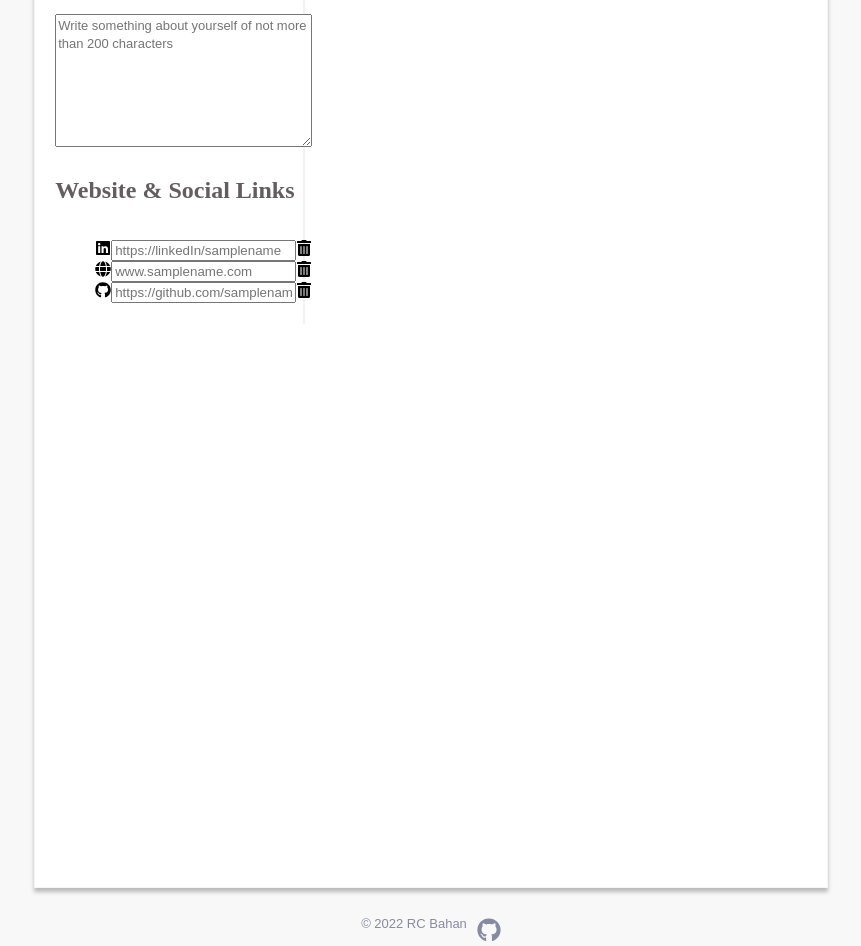
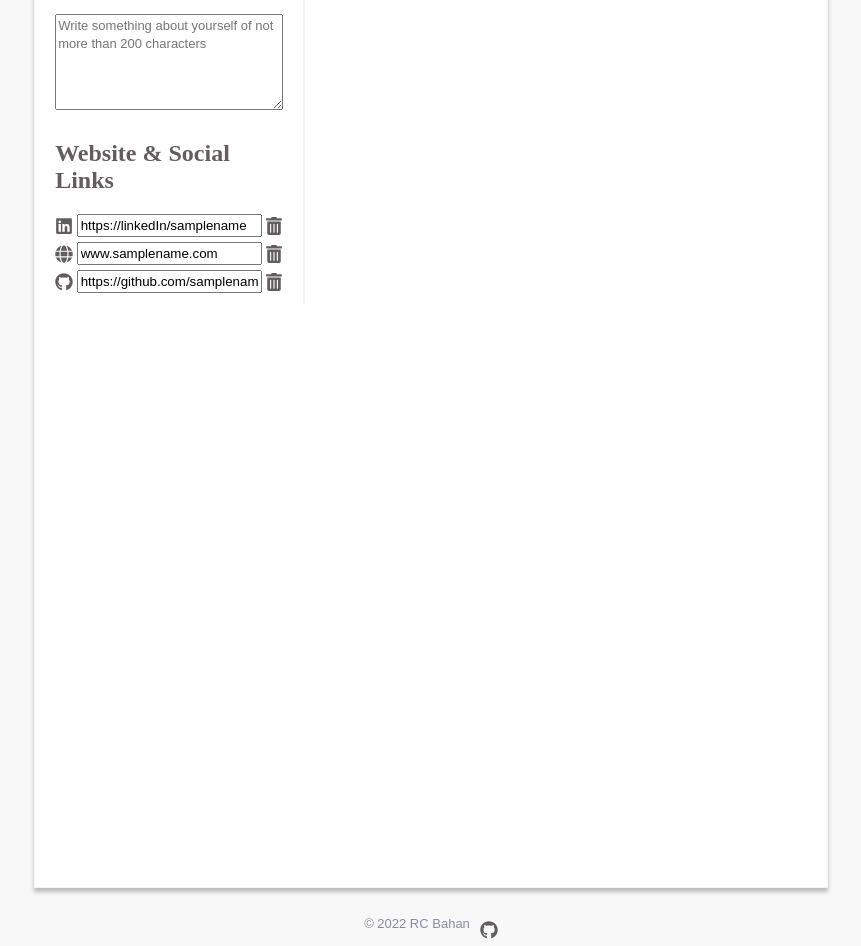
Before and after one commit to rcminerva2394/resume-maker, a React (Create React App) app: page / in a window 1280 px wide. Shown: the part 380-1326 px from the top of the page, without its empty margins (209-1070 px from the left). Built offline with nearby package versions, Linux system fonts and the light colour scheme.

Commit message:
Added input/edit link and delete link featuere

```diff
--- a/src/Theme/GlobalStyle.js
+++ b/src/Theme/GlobalStyle.js
@@ -1,8 +1,6 @@
 import { createGlobalStyle } from "styled-components";
 
 const GlobalStyle = createGlobalStyle`
-
-
 
 * {
     box-sizing: border-box;
@@ -23,6 +21,8 @@ body {
 
 ul {
     list-style-type: none;
+    padding: 0;
+    margin: 0;
 }
 
 a {
@@ -82,5 +82,13 @@ textarea, p {
     margin-top: -3rem;
 }
 
+input {
+    padding: 2rem;
+}
+
+svg {
+    font-size: 18rem;
+    color: ${({theme}) =>theme.colors.darkGray}
+}
 `;
 export default GlobalStyle;
--- a/src/components/BtnGrp/BtnGrp.js
+++ b/src/components/BtnGrp/BtnGrp.js
@@ -28,7 +28,7 @@ const BtnGrp = ({ onEditPrev, onDownload, editState }) => {
 
       {!editState && (
         <Button text="Download" onClick>
-          PDF <FaDownload />
+          PDF <Download/>
         </Button>
       )}
     </BtnGrpWrapper>
@@ -41,4 +41,9 @@ const BtnGrpWrapper = styled.div`
   margin-bottom: 20rem;
 `;
 
+const Download = styled(FaDownload)`
+color: inherit;
+background-color:inherit;
+`
+
 export default BtnGrp;
--- a/src/components/EditForm/AboutMe.js
+++ b/src/components/EditForm/AboutMe.js
@@ -9,8 +9,8 @@ const AboutMe = ({onAboutMe, aboutMe}) => {
       <h2>About Me</h2>
       <textarea
         placeholder="Write something about yourself of not more than 200 characters"
-        rows="7"
-        cols="10"
+        rows="5"
+        cols="7"
         autoCorrect="on"
         maxLength="200"
         value={aboutMe}
--- a/src/components/EditForm/EditForm.js
+++ b/src/components/EditForm/EditForm.js
@@ -6,13 +6,25 @@ import UploadFile from "./UploadFile";
 import AboutMe from "./AboutMe";
 import WebSocList from "./WebSocList";
 
-const EditForm = ({ onChange, photo, onAboutMe, aboutMe, socLinks, onEditSocLink }) => {
+const EditForm = ({
+  onChange,
+  photo,
+  onAboutMe,
+  aboutMe,
+  socLinks,
+  onEditSocLink,
+  onDelLink,
+}) => {
   return (
     <BondPaper>
       <SideBar>
         <UploadFile onChange={onChange} photo={photo}></UploadFile>
         <AboutMe onAboutMe={onAboutMe} aboutMe={aboutMe}></AboutMe>
-        <WebSocList socLinks={socLinks} onEditSocLink={onEditSocLink}></WebSocList>
+        <WebSocList
+          socLinks={socLinks}
+          onEditSocLink={onEditSocLink}
+          onDelLink={onDelLink}
+        ></WebSocList>
       </SideBar>
     </BondPaper>
   );
--- a/src/components/EditForm/WebSocItem.js
+++ b/src/components/EditForm/WebSocItem.js
@@ -10,7 +10,7 @@ import {
   FaTrashAlt,
 } from "react-icons/fa";
 
-const WebSocItem = ({ link, name, onEditSocLink }) => {
+const WebSocItem = ({ id, link, name, onEditSocLink, onDelLink }) => {
   return (
     <WebSocItemWrapper>
       {name === "linkedln" ? (
@@ -22,8 +22,12 @@ const WebSocItem = ({ link, name, onEditSocLink }) => {
       ) : (
         <FaTwitter />
       )}
-      <input placeholder={link} onChange={(e) => onEditSocLink(e.target.value)}></input>
-      <FaTrashAlt />
+      <input
+        placeholder={link}
+        value={link}
+        onChange={(e) => onEditSocLink(e.target.value, id)}
+      ></input>
+      <DelIcon onClick={()=> onDelLink(id)} />
     </WebSocItemWrapper>
   );
 };
@@ -31,5 +35,14 @@ const WebSocItem = ({ link, name, onEditSocLink }) => {
 const WebSocItemWrapper = styled.li`
   display: flex;
   flex-direction: row;
+  justify-content: space-between;
+  margin-bottom: 5rem;
+  align-items: center;
+`;
+
+const DelIcon = styled(FaTrashAlt)`
+  $:hover {
+    color: red;
+  }
 `;
 export default WebSocItem;
--- a/src/components/EditForm/WebSocList.js
+++ b/src/components/EditForm/WebSocList.js
@@ -3,13 +3,20 @@ import React from "react";
 import SectionWrapper from "../Utils/SectionWrapper";
 import WebSocItem from "./WebSocItem";
 
-const WebSocList = ({socLinks, onEditSocLink}) => {
+const WebSocList = ({ socLinks, onEditSocLink, onDelLink }) => {
   return (
     <SectionWrapper>
       <h2>Website & Social Links</h2>
       <ul>
         {socLinks.map((soc) => (
-          <WebSocItem key={soc.id} link={soc.link} name={soc.name} onEditSocLink={onEditSocLink}></WebSocItem>
+          <WebSocItem
+            key={soc.id}
+            id={soc.id}
+            link={soc.link}
+            name={soc.name}
+            onEditSocLink={onEditSocLink}
+            onDelLink={onDelLink}
+          ></WebSocItem>
         ))}
       </ul>
     </SectionWrapper>
--- a/src/components/Main.js
+++ b/src/components/Main.js
@@ -9,7 +9,7 @@ import { v4 as uuidv4 } from "uuid";
 const INITIALSOCLINKS = [
   { name: "linkedln", link: "https://linkedIn/samplename", id: uuidv4() },
   { name: "website", link: "www.samplename.com", id: uuidv4() },
-  { name: "github", link: "https://github.com/samplename", id: uuidv4() }
+  { name: "github", link: "https://github.com/samplename", id: uuidv4() },
 ];
 
 const Main = () => {
@@ -31,10 +31,23 @@ const Main = () => {
     setDescription(value);
   };
 
-  const soclLinkEditHandler = (link) => {
+  const soclLinkEditHandler = (inputLink, id) => {
+    const updatedSocLinks = INITIALSOCLINKS.map((socLink) => {
+      if (socLink.id === id) {
+        socLink.link = inputLink;
+      }
+      return socLink;
+    });
+    setFinalSocLinks(updatedSocLinks);
+    console.log(finalSocLinks);
+  };
 
-  }
-
+  const delLinkHandler = (id) => {
+    const updatedSocLinks = finalSocLinks.filter(
+      (socLink) => socLink.id !== id
+    );
+    setFinalSocLinks(updatedSocLinks);
+  };
 
   return (
     <MainWrapper>
@@ -52,6 +65,7 @@ const Main = () => {
           aboutMe={description}
           socLinks={finalSocLinks}
           onEditSocLink={soclLinkEditHandler}
+          onDelLink={delLinkHandler}
         ></EditForm>
       ) : (
         <PrevForm photo={photoUploaded} aboutMe={description}></PrevForm>
--- a/src/components/Utils/SectionWrapper.js
+++ b/src/components/Utils/SectionWrapper.js
@@ -8,7 +8,7 @@ const SectionWrapper = ({ children }) => {
 
 const SectWrapper = styled.div`
   display: grid;
-  padding: 5rem 20rem
+  margin: 5rem 20rem
 `;
 
 export default SectionWrapper;
```
